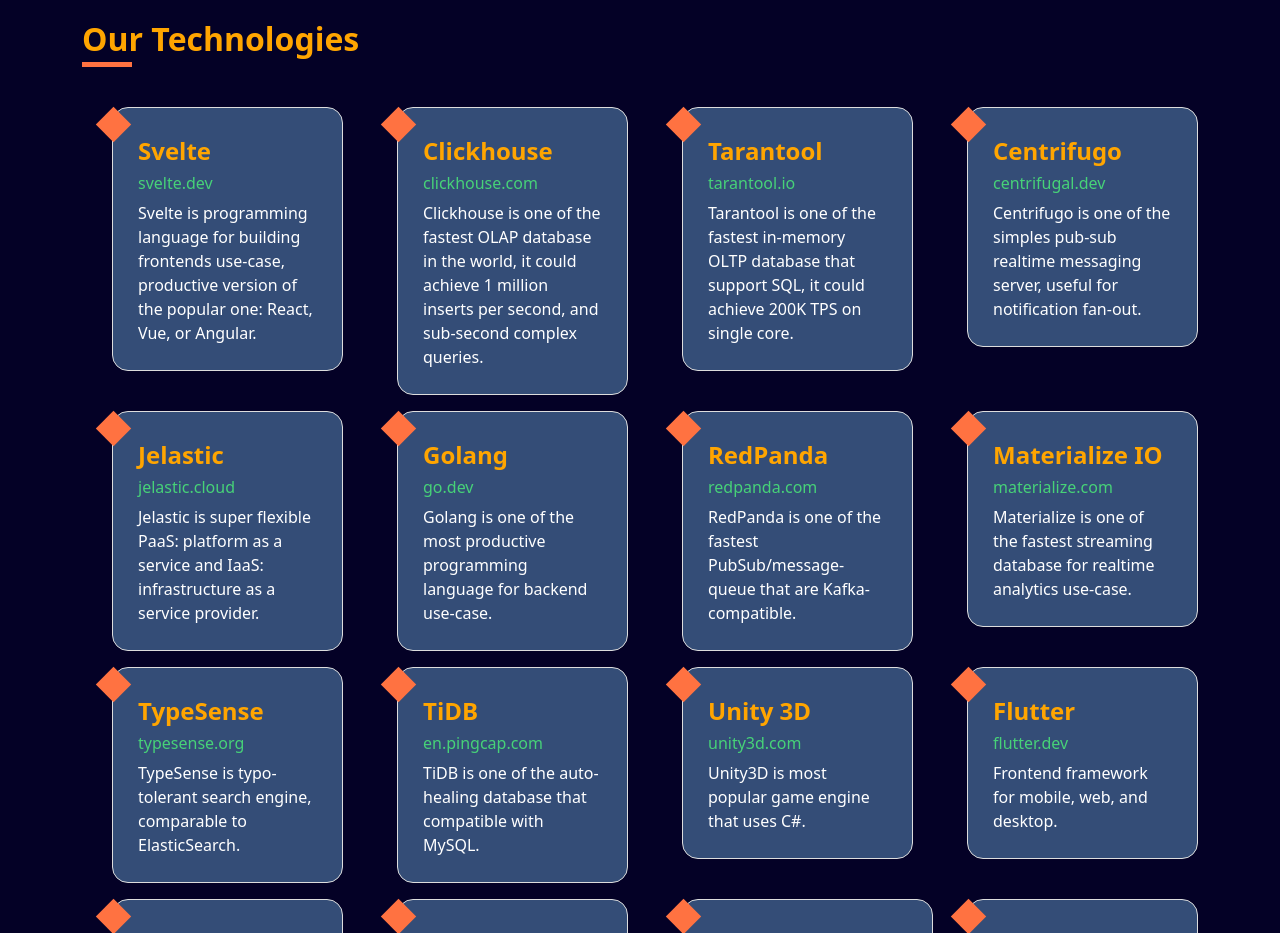
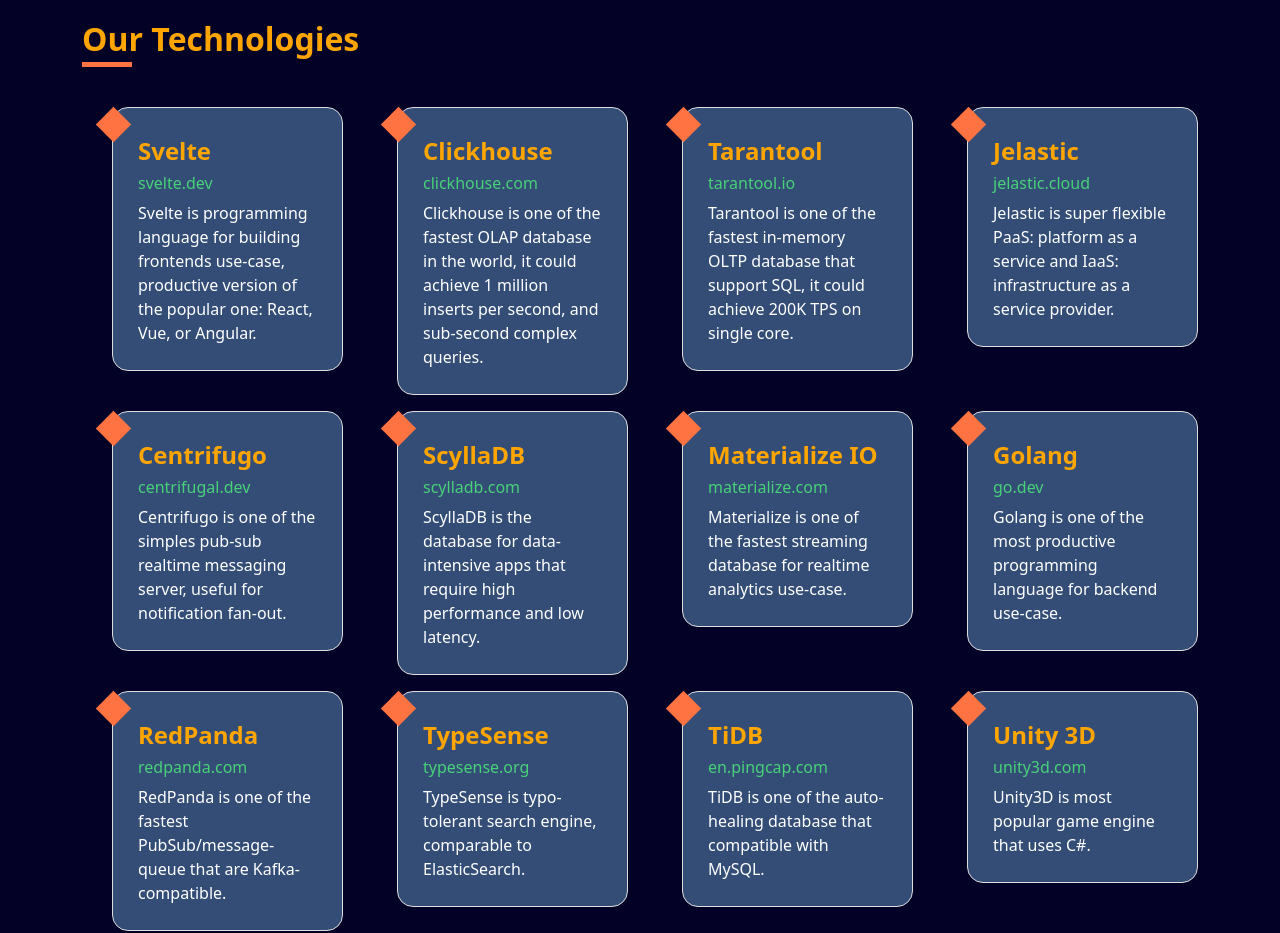
Before and after one commit to kokizzu/benalu.dev, a Svelte app: page / in a window 1280 px wide. Shown: the part 3840-4773 px from the top of the page. Built offline with nearby package versions, Linux system fonts and the light colour scheme.

Commit message:
add scylladb

```diff
--- a/src/routes/OurTechs.svelte
+++ b/src/routes/OurTechs.svelte
@@ -10,33 +10,31 @@
 		</div>
 		<div class="row">
 			<SmallBox title="Svelte" site="svelte.dev">
-				Svelte is programming language for building frontends use-case, productive version of the popular one:
-				React, Vue, or Angular.
+				Svelte is programming language for building frontends use-case, productive version of the popular one: React, Vue, or Angular.
 			</SmallBox>
 			<SmallBox title="Clickhouse" site="clickhouse.com">
-				Clickhouse is one of the fastest OLAP database in the world, it could achieve 1 million
-				inserts per second, and sub-second complex queries.
+				Clickhouse is one of the fastest OLAP database in the world, it could achieve 1 million inserts per second, and sub-second complex queries.
 			</SmallBox>
 			<SmallBox title="Tarantool" site="tarantool.io">
-				Tarantool is one of the fastest in-memory OLTP database that support SQL, it could achieve
-				200K TPS on single core.
+				Tarantool is one of the fastest in-memory OLTP database that support SQL, it could achieve 200K TPS on single core.
+			</SmallBox>
+			<SmallBox title="Jelastic " site="jelastic.cloud">
+				Jelastic is super flexible PaaS: platform as a service and IaaS: infrastructure as a service provider.
 			</SmallBox>
 			<SmallBox title="Centrifugo " site="centrifugal.dev">
-				Centrifugo is one of the simples pub-sub realtime messaging server, useful for notification
-				fan-out.
+				Centrifugo is one of the simples pub-sub realtime messaging server, useful for notification fan-out.
 			</SmallBox>
-			<SmallBox title="Jelastic " site="jelastic.cloud">
-				Jelastic is super flexible PaaS: platform as a service and IaaS: infrastructure as a service
-				provider.
+			<SmallBox title="ScyllaDB " site="scylladb.com">
+				ScyllaDB is the database for data-intensive apps that require high performance and low latency.
+			</SmallBox>
+			<SmallBox title="Materialize IO " site="materialize.com">
+				Materialize is one of the fastest streaming database for realtime analytics use-case.
 			</SmallBox>
 			<SmallBox title="Golang " site="go.dev">
 				Golang is one of the most productive programming language for backend use-case.
 			</SmallBox>
 			<SmallBox title="RedPanda " site="redpanda.com">
 				RedPanda is one of the fastest PubSub/message-queue that are Kafka-compatible.
-			</SmallBox>
-			<SmallBox title="Materialize IO " site="materialize.com">
-				Materialize is one of the fastest streaming database for realtime analytics use-case.
 			</SmallBox>
 			<SmallBox title="TypeSense " site="typesense.org">
 				TypeSense is typo-tolerant search engine, comparable to ElasticSearch.
```
